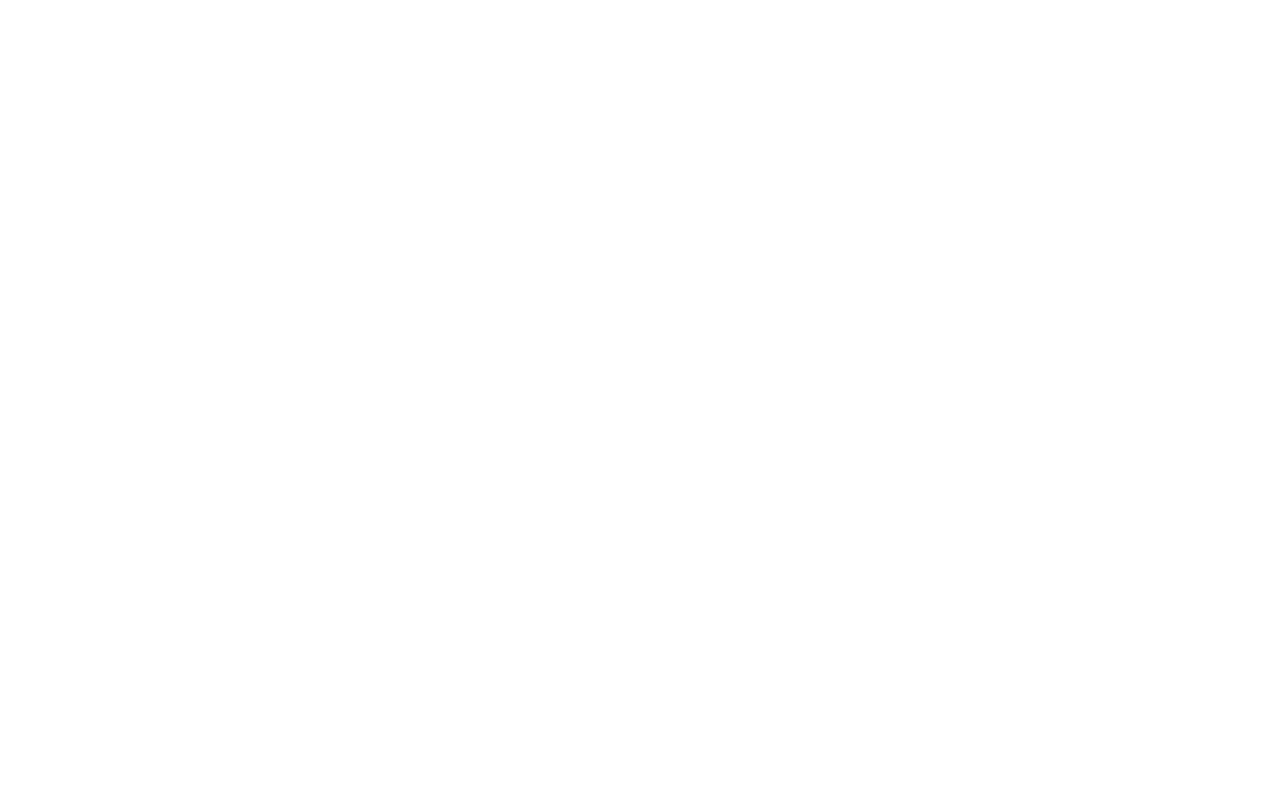
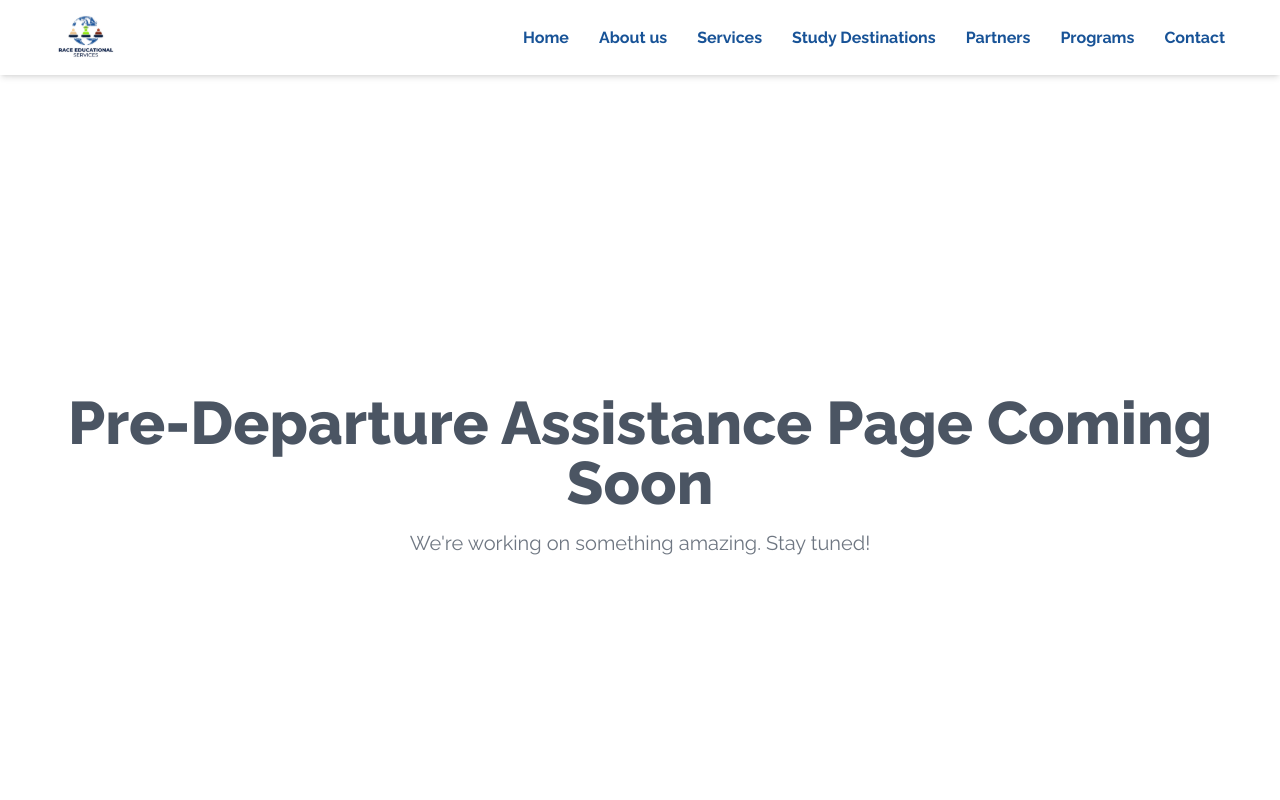
Before and after one commit to ifeanyiHM/race, a Next.js app: page /pre-departure-assistance in a window 1280 px wide. Before the commit this address had no page. Shown: the top 800 px of the page. Built offline with nearby package versions, Linux system fonts and the light colour scheme.

Commit message:
coming soon page created for pre-developed pages

```diff
--- /dev/null
+++ b/app/course-advice/layout.tsx
@@ -0,0 +1,14 @@
+import Footer from "../../components/Layout/Footer";
+import Header from "../../components/Layout/Header";
+
+function layout({ children }: { children: React.ReactNode }) {
+  return (
+    <div>
+      <Header />
+      {children}
+      <Footer />
+    </div>
+  );
+}
+
+export default layout;
--- /dev/null
+++ b/app/course-advice/page.tsx
@@ -0,0 +1,11 @@
+import ComingSoon from "../../components/ComingSoon";
+
+function page() {
+  return (
+    <>
+      <ComingSoon title="Course Advice" />
+    </>
+  );
+}
+
+export default page;
--- /dev/null
+++ b/app/pre-departure-assistance/layout.tsx
@@ -0,0 +1,14 @@
+import Footer from "../../components/Layout/Footer";
+import Header from "../../components/Layout/Header";
+
+function layout({ children }: { children: React.ReactNode }) {
+  return (
+    <div>
+      <Header />
+      {children}
+      <Footer />
+    </div>
+  );
+}
+
+export default layout;
--- /dev/null
+++ b/app/pre-departure-assistance/page.tsx
@@ -0,0 +1,11 @@
+import ComingSoon from "../../components/ComingSoon";
+
+function page() {
+  return (
+    <>
+      <ComingSoon title="Pre-Departure Assistance" />
+    </>
+  );
+}
+
+export default page;
--- /dev/null
+++ b/app/university-placement/layout.tsx
@@ -0,0 +1,14 @@
+import Footer from "../../components/Layout/Footer";
+import Header from "../../components/Layout/Header";
+
+function layout({ children }: { children: React.ReactNode }) {
+  return (
+    <div>
+      <Header />
+      {children}
+      <Footer />
+    </div>
+  );
+}
+
+export default layout;
--- /dev/null
+++ b/app/university-placement/page.tsx
@@ -0,0 +1,11 @@
+import ComingSoon from "../../components/ComingSoon";
+
+function page() {
+  return (
+    <>
+      <ComingSoon title="University Placement" />
+    </>
+  );
+}
+
+export default page;
--- /dev/null
+++ b/app/visa-application-assistance/layout.tsx
@@ -0,0 +1,14 @@
+import Footer from "../../components/Layout/Footer";
+import Header from "../../components/Layout/Header";
+
+function layout({ children }: { children: React.ReactNode }) {
+  return (
+    <div>
+      <Header />
+      {children}
+      <Footer />
+    </div>
+  );
+}
+
+export default layout;
--- /dev/null
+++ b/app/visa-application-assistance/page.tsx
@@ -0,0 +1,11 @@
+import ComingSoon from "../../components/ComingSoon";
+
+function page() {
+  return (
+    <>
+      <ComingSoon title="Visa Application Assistance" />
+    </>
+  );
+}
+
+export default page;
--- /dev/null
+++ b/components/ComingSoon.tsx
@@ -0,0 +1,20 @@
+"use client";
+
+interface ComingSoonProps {
+  title: string;
+}
+
+export default function ComingSoon({ title }: ComingSoonProps) {
+  return (
+    <div className="flex items-center justify-center min-h-screen text-gray-600 dark:text-gray-400">
+      <div className="text-center">
+        <h1 className="text-4xl md:text-6xl font-extrabold mb-4 animate-fade-in">
+          {title} Page Coming Soon
+        </h1>
+        <p className="text-lg md:text-xl opacity-80">
+          We&apos;re working on something amazing. Stay tuned!
+        </p>
+      </div>
+    </div>
+  );
+}
```
